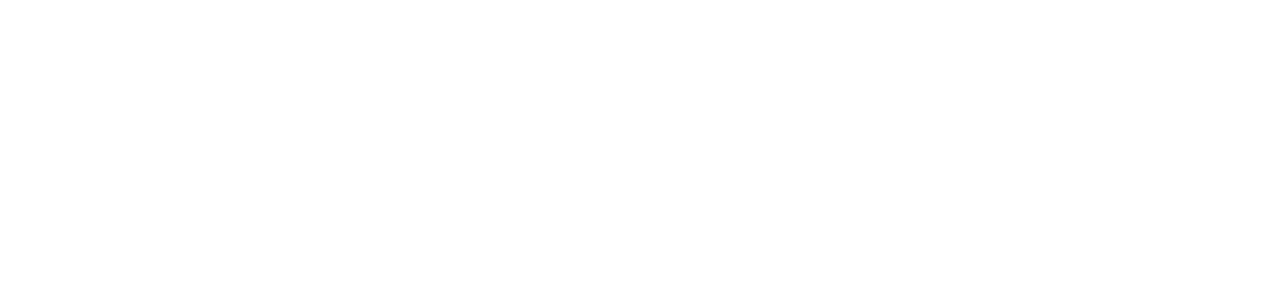
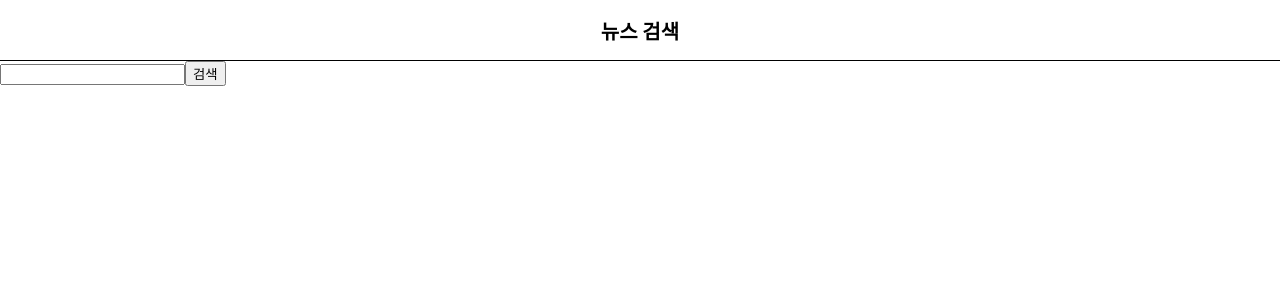
Before and after one commit to IbabaI/insuretech_me, a React (Create React App) app in the folder insure/: page /news in a window 1280 px wide. Before the commit this address had no page. Shown: the top 300 px of the page. Built offline with nearby package versions, Linux system fonts and the light colour scheme.

Commit message:
뉴스 검색 페이지 완성

```diff
--- a/insure/src/App.js
+++ b/insure/src/App.js
@@ -3,15 +3,17 @@ import Header from "./components/Header";
 import InputTest from "./components/InputTest";
 import ListComponent from "./components/ListComponent";
 import AxiosTest from "./pages/AxiosTest";
+import NewSearchPage from "./pages/NewSearchPage";
 
 function App() {
   return (
     <BrowserRouter>
       <Routes>
-      <Route path="/" element={<Header />}></Route>
-        <Route path="/test1" element={<InputTest />}></Route>
+        <Route path="/" element={<Header />}></Route>
+        <Route path="/test" element={<InputTest />}></Route>
         <Route path="/test2" element={<ListComponent />}></Route>
         <Route path="/axios" element={<AxiosTest />}></Route>
+        <Route path="/news" element={<NewSearchPage />}></Route>
       </Routes>
     </BrowserRouter>
   );
--- /dev/null
+++ b/insure/src/components/News/NewsList.js
@@ -0,0 +1,13 @@
+import React from "react";
+
+const NewsList = ({ newsList }) => {
+  return (
+    <div>
+      {newsList.map((data) => {
+        return <p>{data.title}</p>;
+      })}
+    </div>
+  );
+};
+
+export default NewsList;
--- /dev/null
+++ b/insure/src/components/News/SearchInput.js
@@ -0,0 +1,12 @@
+import React from "react";
+
+const SearchInput = ({ handleClick, handleChange }) => {
+  return (
+    <div>
+      <input onChange={handleChange} />
+      <button onClick={handleClick}>검색</button>
+    </div>
+  );
+};
+
+export default SearchInput;
--- a/insure/src/pages/AxiosTest.js
+++ b/insure/src/pages/AxiosTest.js
@@ -4,19 +4,23 @@ import Header from "../components/Header";
 
 const AxiosTest = () => {
   const handleClick = () => {
-    axios.get(
-        "https://newsapi.org/v2/everything?q=tesla&from=2022-02-23&sortBy=publishedAt&apiKey=84c96b195b1e4e97b8cb2e5cd8977e9f"
-        ).then(function (response) {
-      // handle success
-      console.log(response);
-    });
+    let data = "데이터 받기전";
+    axios
+      .get(
+        `https://newsapi.org/v2/everything?q=tesla&from=2022-02-25&sortBy=publishedAt&apiKey=78bc6ddd8cdb48ceac76f5f9b9dfc4c5`
+      )
+      .then(function (response) {
+        // handle success
+        data = response;
+        console.log(data);
+      });
   };
-  return(
+  return (
     <>
-        <Header title={"데이터 요청 실습"}></Header>
-        <button onClick={handleClick}>요청 전송</button>;
+      <Header title={"데이터 요청 실습"}></Header>
+      <button onClick={handleClick}>요청 전송</button>
     </>
-  )
+  );
 };
 
 export default AxiosTest;
--- /dev/null
+++ b/insure/src/pages/NewSearchPage.js
@@ -0,0 +1,38 @@
+import axios from "axios";
+import React, { useState } from "react";
+import Header from "../components/Header";
+import NewsList from "../components/News/NewsList";
+import SearchInput from "../components/News/SearchInput";
+
+const NewSearchPage = () => {
+  const [newsList, setNewsList] = useState([]);
+  const [searchInputText, setSearchInputText] = useState("");
+
+  const handleChange = (event) => {
+    const { value } = event.target;
+    setSearchInputText(value);
+  };
+
+  const handleClick = () => {
+    axios
+      .get(
+        `https://newsapi.org/v2/everything?q=${searchInputText}&from=2022-02-25&sortBy=publishedAt&apiKey=78bc6ddd8cdb48ceac76f5f9b9dfc4c5`
+      )
+      .then(function ({ data }) {
+        setNewsList(data.articles);
+      });
+  };
+
+  return (
+    <div>
+      <Header title={"뉴스 검색"}></Header>
+      <SearchInput
+        handleChange={handleChange}
+        handleClick={handleClick}
+      ></SearchInput>
+      <NewsList newsList={newsList}></NewsList>
+    </div>
+  );
+};
+
+export default NewSearchPage;
```
Also changed, not shown: insure/src/components/News/SearchResult.js (added, +7 -0 lines).
